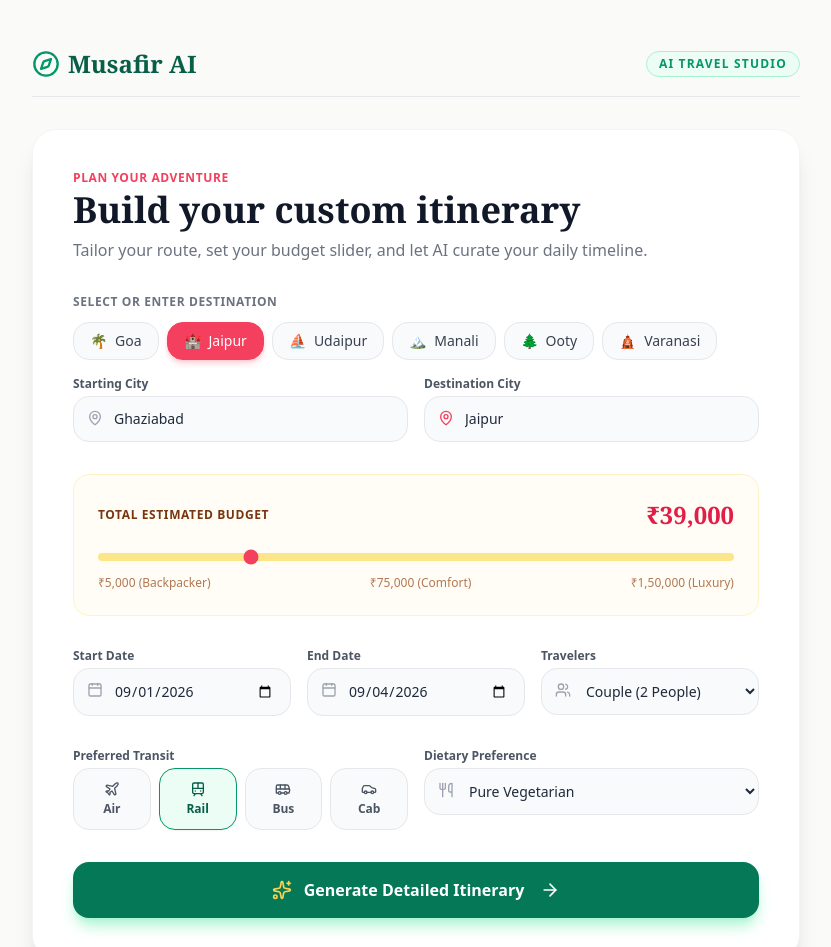
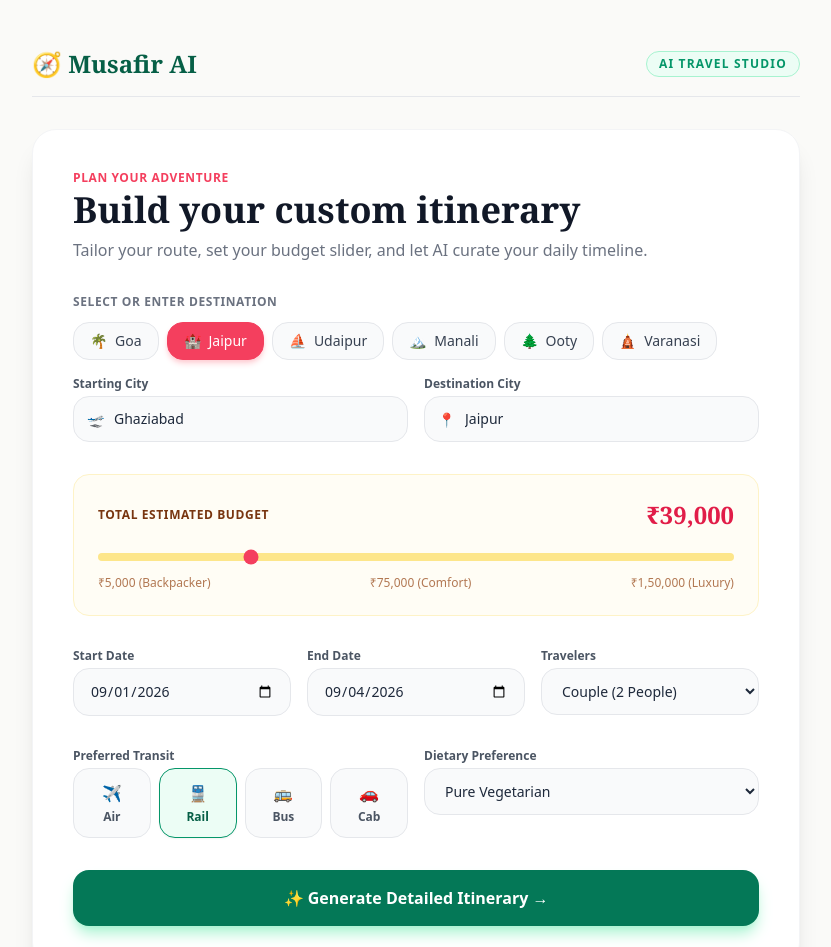
Before and after one commit to SanchikaRao/MusafirAI, a Next.js app: page /planner in a window 1280 px wide. Shown: the top 947 px of the page, without its empty margins (224-1055 px from the left). Built offline with nearby package versions, Linux system fonts and the light colour scheme.

Commit message:
fix: remove lucide-react dependency in planner page

```diff
--- a/app/planner/page.tsx
+++ b/app/planner/page.tsx
@@ -3,27 +3,12 @@
 import React, { useState } from "react";
 import { useRouter } from "next/navigation";
 import Link from "next/link";
-import {
-  Compass,
-  MapPin,
-  Calendar,
-  Users,
-  Sparkles,
-  ArrowRight,
-  AlertCircle,
-  Plane,
-  Train,
-  Bus,
-  Car,
-  Utensils
-} from "lucide-react";
 
 export default function PlannerPage() {
   const router = useRouter();
   const [loading, setLoading] = useState(false);
   const [error, setError] = useState<string | null>(null);
 
-  // Quick preset destinations
   const popularDestinations = [
     { label: "Goa", icon: "🌴" },
     { label: "Jaipur", icon: "🏰" },
@@ -54,7 +39,6 @@ export default function PlannerPage() {
     setError(null);
 
     try {
-      // Direct relative API call to the Next.js serverless route
       const response = await fetch("/api/generate-itinerary", {
         method: "POST",
         headers: {
@@ -69,10 +53,8 @@ export default function PlannerPage() {
         throw new Error(data.error || "Failed to generate itinerary. Please try again.");
       }
 
-      // Cache the generated plan in localStorage for instant access
       localStorage.setItem("current_itinerary", JSON.stringify(data));
 
-      // Navigate to the dynamic itinerary page
       const tripId = data.id || "latest";
       router.push(`/itinerary/${tripId}`);
     } catch (err: any) {
@@ -90,8 +72,7 @@ export default function PlannerPage() {
         {/* Navigation & Header */}
         <div className="flex items-center justify-between mb-8 pb-4 border-b border-gray-200">
           <Link href="/" className="flex items-center gap-2 font-serif text-2xl font-bold text-emerald-800">
-            <Compass className="w-7 h-7 text-emerald-600 animate-spin-slow" />
-            Musafir AI
+            🧭 Musafir AI
           </Link>
           <span className="text-xs uppercase tracking-widest text-emerald-600 font-semibold bg-emerald-50 px-3 py-1 rounded-full border border-emerald-200">
             AI Travel Studio
@@ -115,8 +96,8 @@ export default function PlannerPage() {
 
           {/* Error Banner */}
           {error && (
-            <div className="mb-6 p-4 rounded-2xl bg-rose-50 border border-rose-200 flex items-start gap-3 text-rose-700 text-sm animate-fade-in">
-              <AlertCircle className="w-5 h-5 flex-shrink-0 mt-0.5" />
+            <div className="mb-6 p-4 rounded-2xl bg-rose-50 border border-rose-200 flex items-start gap-3 text-rose-700 text-sm">
+              <span className="text-lg">⚠️</span>
               <div>
                 <p className="font-semibold">Generation Failed</p>
                 <p className="mt-0.5 text-xs text-rose-600">{error}</p>
@@ -154,7 +135,7 @@ export default function PlannerPage() {
                 <div>
                   <label className="block text-xs font-semibold text-gray-600 mb-1">Starting City</label>
                   <div className="relative">
-                    <MapPin className="absolute left-3.5 top-3.5 w-4 h-4 text-gray-400" />
+                    <span className="absolute left-3.5 top-3.5 text-sm">🛫</span>
                     <input
                       type="text"
                       required
@@ -169,7 +150,7 @@ export default function PlannerPage() {
                 <div>
                   <label className="block text-xs font-semibold text-gray-600 mb-1">Destination City</label>
                   <div className="relative">
-                    <MapPin className="absolute left-3.5 top-3.5 w-4 h-4 text-rose-500" />
+                    <span className="absolute left-3.5 top-3.5 text-sm">📍</span>
                     <input
                       type="text"
                       required
@@ -213,47 +194,38 @@ export default function PlannerPage() {
             <div className="grid grid-cols-1 sm:grid-cols-3 gap-4">
               <div>
                 <label className="block text-xs font-semibold text-gray-600 mb-1">Start Date</label>
-                <div className="relative">
-                  <Calendar className="absolute left-3.5 top-3.5 w-4 h-4 text-gray-400" />
                 <input
                   type="date"
                   required
                   value={formData.startDate}
                   onChange={(e) => setFormData({ ...formData, startDate: e.target.value })}
-                    className="w-full pl-10 pr-4 py-3 bg-gray-50 border border-gray-200 rounded-2xl focus:ring-2 focus:ring-emerald-500 focus:bg-white transition text-sm"
+                  className="w-full px-4 py-3 bg-gray-50 border border-gray-200 rounded-2xl focus:ring-2 focus:ring-emerald-500 focus:bg-white transition text-sm"
                 />
-                </div>
               </div>
 
               <div>
                 <label className="block text-xs font-semibold text-gray-600 mb-1">End Date</label>
-                <div className="relative">
-                  <Calendar className="absolute left-3.5 top-3.5 w-4 h-4 text-gray-400" />
                 <input
                   type="date"
                   required
                   value={formData.endDate}
                   onChange={(e) => setFormData({ ...formData, endDate: e.target.value })}
-                    className="w-full pl-10 pr-4 py-3 bg-gray-50 border border-gray-200 rounded-2xl focus:ring-2 focus:ring-emerald-500 focus:bg-white transition text-sm"
+                  className="w-full px-4 py-3 bg-gray-50 border border-gray-200 rounded-2xl focus:ring-2 focus:ring-emerald-500 focus:bg-white transition text-sm"
                 />
-                </div>
               </div>
 
               <div>
                 <label className="block text-xs font-semibold text-gray-600 mb-1">Travelers</label>
-                <div className="relative">
-                  <Users className="absolute left-3.5 top-3.5 w-4 h-4 text-gray-400" />
                 <select
                   value={formData.groupSize}
                   onChange={(e) => setFormData({ ...formData, groupSize: Number(e.target.value) })}
-                    className="w-full pl-10 pr-4 py-3 bg-gray-50 border border-gray-200 rounded-2xl focus:ring-2 focus:ring-emerald-500 focus:bg-white transition text-sm font-medium"
+                  className="w-full px-4 py-3 bg-gray-50 border border-gray-200 rounded-2xl focus:ring-2 focus:ring-emerald-500 focus:bg-white transition text-sm font-medium"
                 >
                   <option value={1}>Solo (1 Person)</option>
                   <option value={2}>Couple (2 People)</option>
                   <option value={4}>Small Group (4 People)</option>
                   <option value={6}>Family / Group (6+)</option>
                 </select>
-                </div>
               </div>
             </div>
 
@@ -263,12 +235,11 @@ export default function PlannerPage() {
                 <label className="block text-xs font-semibold text-gray-600 mb-1">Preferred Transit</label>
                 <div className="grid grid-cols-4 gap-2">
                   {[
-                    { id: "flight", icon: Plane, label: "Air" },
-                    { id: "train", icon: Train, label: "Rail" },
-                    { id: "bus", icon: Bus, label: "Bus" },
-                    { id: "cab", icon: Car, label: "Cab" },
+                    { id: "flight", icon: "✈️", label: "Air" },
+                    { id: "train", icon: "🚆", label: "Rail" },
+                    { id: "bus", icon: "🚌", label: "Bus" },
+                    { id: "cab", icon: "🚗", label: "Cab" },
                   ].map((mode) => {
-                    const Icon = mode.icon;
                     const isSelected = formData.transportMode === mode.id;
                     return (
                       <button
@@ -281,7 +252,7 @@ export default function PlannerPage() {
                             : "border-gray-200 bg-gray-50 text-gray-600 hover:bg-gray-100"
                         }`}
                       >
-                        <Icon className="w-4 h-4" />
+                        <span className="text-base">{mode.icon}</span>
                         {mode.label}
                       </button>
                     );
@@ -291,19 +262,16 @@ export default function PlannerPage() {
 
               <div>
                 <label className="block text-xs font-semibold text-gray-600 mb-1">Dietary Preference</label>
-                <div className="relative">
-                  <Utensils className="absolute left-3.5 top-3.5 w-4 h-4 text-gray-400" />
                 <select
                   value={formData.dietary}
                   onChange={(e) => setFormData({ ...formData, dietary: e.target.value })}
-                    className="w-full pl-10 pr-4 py-3 bg-gray-50 border border-gray-200 rounded-2xl focus:ring-2 focus:ring-emerald-500 focus:bg-white transition text-sm font-medium"
+                  className="w-full px-4 py-3 bg-gray-50 border border-gray-200 rounded-2xl focus:ring-2 focus:ring-emerald-500 focus:bg-white transition text-sm font-medium"
                 >
                   <option value="vegetarian">Pure Vegetarian</option>
                   <option value="non-vegetarian">Non-Vegetarian</option>
                   <option value="vegan">Vegan</option>
                   <option value="jain">Jain Friendly</option>
                 </select>
-                </div>
               </div>
             </div>
 
@@ -318,22 +286,14 @@ export default function PlannerPage() {
               }`}
             >
               {loading ? (
-                <>
-                  <Sparkles className="w-5 h-5 animate-spin" />
-                  Curating Real-Time Itinerary...
-                </>
+                <span>✨ Curating Real-Time Itinerary...</span>
               ) : (
-                <>
-                  <Sparkles className="w-5 h-5 text-amber-300" />
-                  Generate Detailed Itinerary
-                  <ArrowRight className="w-5 h-5 ml-1" />
-                </>
+                <span>✨ Generate Detailed Itinerary →</span>
               )}
             </button>
           </form>
         </div>
 
-        {/* Footer info */}
         <p className="text-center text-xs text-gray-400 mt-8">
           Powered by Next.js Serverless Functions & Google Gemini 2.5 Flash
         </p>
```
Lines whose indentation alone changed are shown as unchanged.
